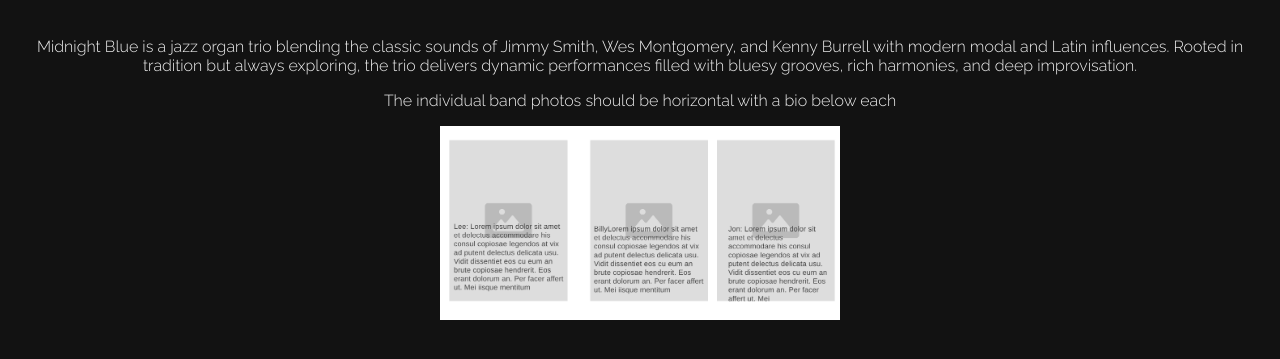
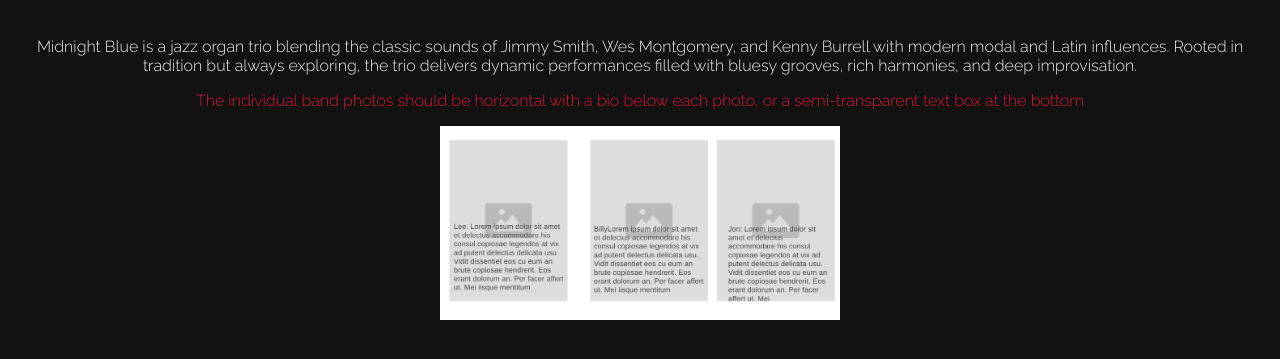
Before and after one commit to virtix/midnightblue, a plain HTML site: page index.html in a window 1280 px wide. Shown: the part 697-1056 px from the top of the page. Drawn offline with Linux system fonts and the light colour scheme.

Commit message:
adding note color

```diff
--- a/index.html
+++ b/index.html
@@ -32,7 +32,7 @@
         <h2>About the Band</h2>
         <p>Midnight Blue is a jazz organ trio blending the classic sounds of Jimmy Smith, Wes Montgomery, and Kenny Burrell with modern modal and Latin influences. Rooted in tradition but always exploring, the trio delivers dynamic performances filled with bluesy grooves, rich harmonies, and deep improvisation.</p>
 
-        <p> The individual band photos should be horizontal with a bio below each </p>
+        <p class="note"> The individual band photos should be horizontal with a bio below each photo, or a semi-transparent text box at the bottom </p>
 
         <img width="400" src="./bio-layout.png">
 
--- a/style.css
+++ b/style.css
@@ -1,3 +1,9 @@
+
+.note {
+
+    color: crimson;
+    font-size: medium;
+}
 
 @media (max-width: 600px) {
     .container {
```
